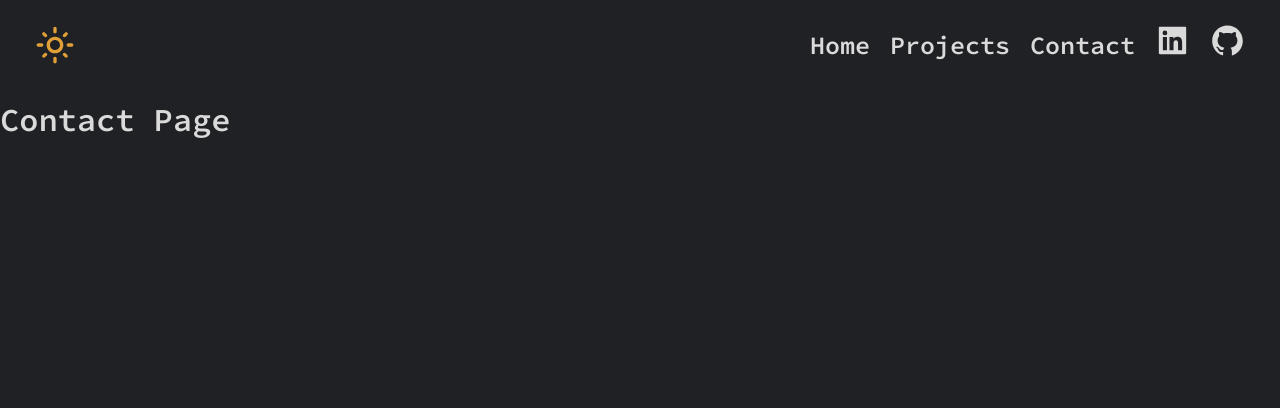
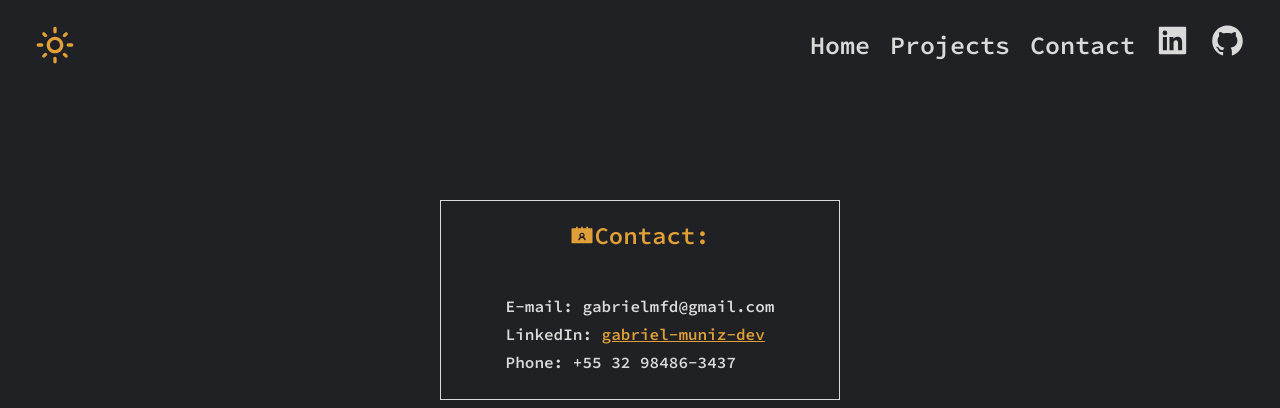
Before and after one commit to GabrielMunizz/portifolio_pessoal, a React (Vite) app in the folder portifolio_web/: page /contact in a window 1280 px wide. Shown: the top 408 px of the page. Built offline with nearby package versions, Linux system fonts and the light colour scheme.

Commit message:
Feat: adiciona componente Layout e coloca o componente Header disponivel em todas as paginas

```diff
--- a/portifolio_web/src/Style/home_styles.ts
+++ b/portifolio_web/src/Style/styles.ts
@@ -173,3 +173,28 @@ export const HardSkillsCard = styled.div`
     height: 150px;
   }
 `
+
+export const ContactSection = styled.section`
+  display: flex;
+  flex-direction: column;
+  justify-content: space-around;
+  align-items: center;
+  width: 400px;
+  height: 200px;
+  border: 1px solid ${(props) => props.theme.colors.main_text_color};
+
+  & span {
+    display: flex;
+    flex-direction: row;
+    justify-content: center;
+    align-items: center;
+  }
+
+  & div h4 {
+    margin: 8px;
+  }
+
+  & div a {
+    color: ${(props) => props.theme.colors.text_details}
+  }
+`
--- a/portifolio_web/src/components/Footer.tsx
+++ b/portifolio_web/src/components/Footer.tsx
@@ -1,4 +1,4 @@
-import * as S from '../Style/home_styles';
+import * as S from '../Style/styles';
 import { hardSkills } from '../assets/hardSkills';
 import HardSkillsCard from './HardSkillsCard';
 
--- a/portifolio_web/src/components/HardSkillsCard.tsx
+++ b/portifolio_web/src/components/HardSkillsCard.tsx
@@ -1,5 +1,5 @@
 import { HardSkillsType } from '../types';
-import * as S from '../Style/home_styles'
+import * as S from '../Style/styles'
 
 type CardProps = {
   skill: HardSkillsType;
--- a/portifolio_web/src/components/Header.tsx
+++ b/portifolio_web/src/components/Header.tsx
@@ -2,7 +2,7 @@ import { HomeProps } from '../types';
 import { MdOutlineLightMode, MdDarkMode } from 'react-icons/md';
 import { AiFillLinkedin, AiFillGithub } from 'react-icons/ai'
 import { Link } from 'react-router-dom';
-import * as S from '../Style/home_styles'
+import * as S from '../Style/styles'
 
 const Header = ({ toggleTheme, isDark }: HomeProps) => {
   return(
--- a/portifolio_web/src/components/Main.tsx
+++ b/portifolio_web/src/components/Main.tsx
@@ -1,5 +1,5 @@
 import { Link } from 'react-router-dom';
-import * as S from '../Style/home_styles';
+import * as S from '../Style/styles';
 
 const Main = () => {
   return (
--- a/portifolio_web/src/pages/Contact.tsx
+++ b/portifolio_web/src/pages/Contact.tsx
@@ -1,6 +1,18 @@
+import * as S from '../Style/styles';
+import { AiFillContacts } from 'react-icons/ai';
+
 const Contact = () => {
   return(
-    <h1>Contact Page</h1>
+    <S.Main>
+      <S.ContactSection>
+        <S.H2><span><AiFillContacts />Contact:</span></S.H2>
+        <div>
+          <h4>E-mail: gabrielmfd@gmail.com</h4>
+          <h4>LinkedIn: <a href="https://www.linkedin.com/in/gabriel-muniz-dev/" target='_blank'>gabriel-muniz-dev</a></h4>
+          <h4>Phone: +55 32 98486-3437</h4>
+        </div>
+      </S.ContactSection>
+    </S.Main>
   )
 }
 
--- a/portifolio_web/src/pages/Home.tsx
+++ b/portifolio_web/src/pages/Home.tsx
@@ -4,7 +4,6 @@ import Footer from '../components/Footer';
 const Home = () => {
   return(
     <>
-      {/* <Header toggleTheme={ toggleTheme } isDark={ isDark }/> */}
       <Main />
       <Footer />
     </>
```
